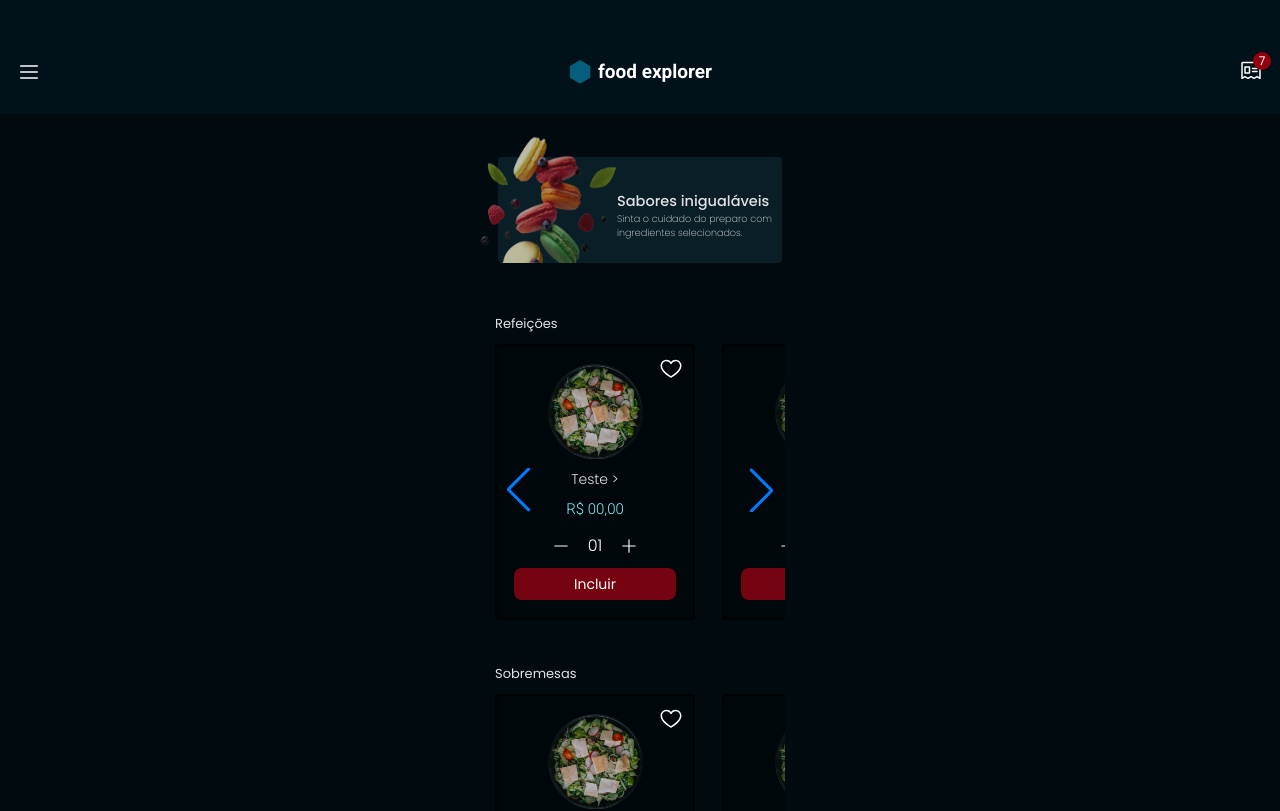
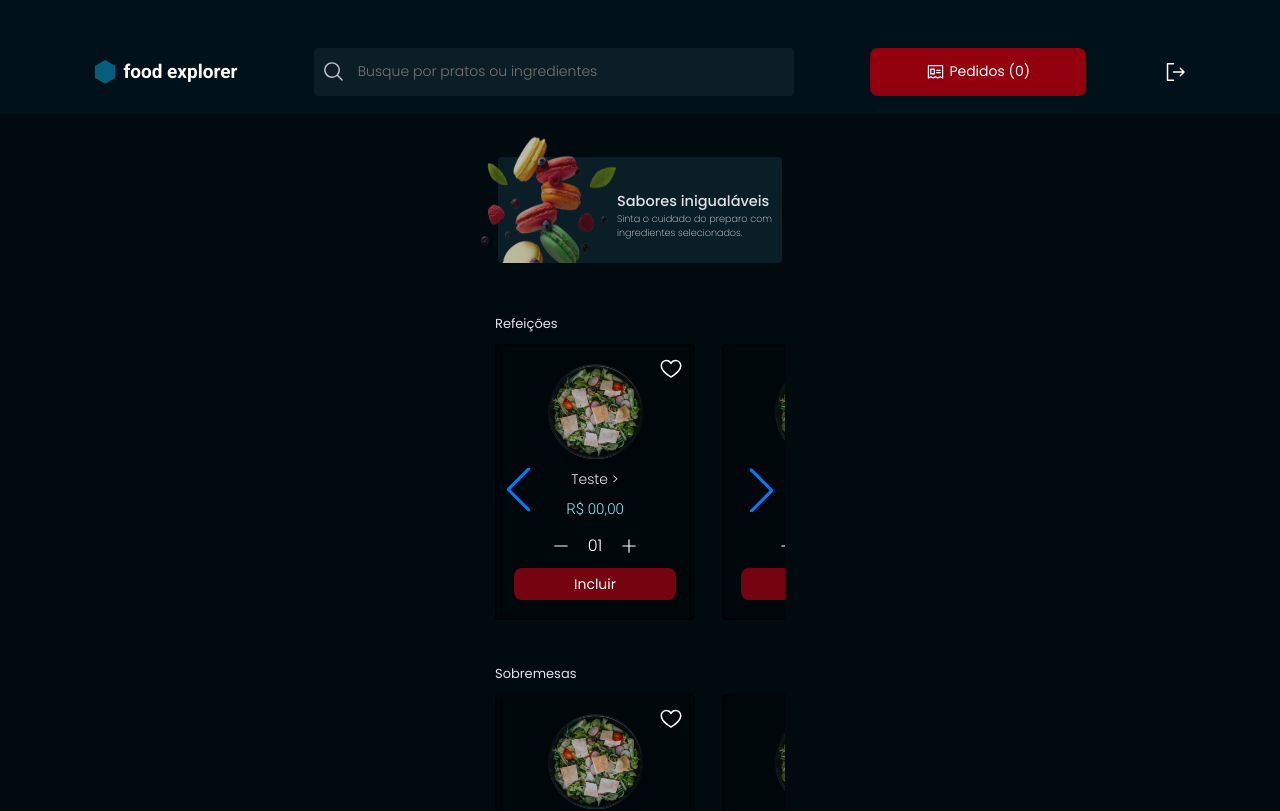
Before and after one commit to loren175/front-food-explorer, a React (Vite) app: page / in a window 1280 px wide. Shown: the top 811 px of the page. Built offline with nearby package versions, Linux system fonts and the light colour scheme.

Commit message:
add media query to navbar and change input widthStyle variable

```diff
--- a/src/components/Button/styles.js
+++ b/src/components/Button/styles.js
@@ -16,7 +16,7 @@ export const Container = styled.button`
 
   .paper-icon {
     width: 19px;
-    height: 16px;
+    height: 19px;
     margin-right: 4px;
   }
 `
--- a/src/components/Input/index.jsx
+++ b/src/components/Input/index.jsx
@@ -1,8 +1,7 @@
 import { Container } from "./styles"
 import { PiMagnifyingGlass } from "react-icons/pi"
 
-export function Input({ hasIcon, width, background, ...rest }) {
-  const widthStyle = width === "medium" ? "316px" : "100%"
+export function Input({ hasIcon, width, background, widthStyle, ...rest }) {
 
   const bgStyle = background === "dark_800" ? "#0D161B" : "#0D1D25"
 
--- a/src/components/Navbar/index.jsx
+++ b/src/components/Navbar/index.jsx
@@ -1,8 +1,17 @@
 import { Container, Brand } from "./styles"
-import { PiList, PiNewspaperClipping } from "react-icons/pi"
+
+import { Input } from "../Input"
+import { Button } from "../Button"
+import theme from "../../styles/theme"
+
+import { PiList, PiNewspaperClipping, PiSignOut } from "react-icons/pi"
 import { useState, useEffect } from "react"
+import { useMediaQuery } from "react-responsive"
+import { DEVICE_BREAKPOINTS } from "../../styles/deviceBreakPoints"
 
 export function Navbar({ isAdmin }) {
+  const isDesktop = useMediaQuery({ minWidth: DEVICE_BREAKPOINTS.LG })
+
   const [itemCount, setItemCount] = useState(0)
 
   useEffect(() => {
@@ -16,7 +25,8 @@ export function Navbar({ isAdmin }) {
 
   return (
     <Container>
-      <PiList size={24} />
+      {!isDesktop && <PiList size={24} />}
+
       <Brand>
         <svg
           width="24"
@@ -33,10 +43,32 @@ export function Navbar({ isAdmin }) {
         <h1>food explorer</h1>
         {isAdmin && <p>admin</p>}
       </Brand>
-      <div className="order-svg">
-        {!isAdmin && <PiNewspaperClipping size={24} />}
-        <div className="counter">{itemCount}</div>
-      </div>
+
+      {isDesktop && (
+        <Input
+          widthStyle="480px"
+          hasIcon={true}
+          placeholder="Busque por pratos ou ingredientes"
+        />
+      )}
+      {isDesktop && (
+        <Button
+          hasIcon={isAdmin ? false : true}
+          bgColor={theme.COLORS.RED_200}
+          text={isAdmin ? "Novo Prato" : "Pedidos (0)"}
+        />
+      )}
+
+      {!isDesktop ? (
+        !isAdmin && (
+          <>
+            <PiNewspaperClipping className="order-svg" size={24} />
+            <div className="counter">{itemCount}</div>
+          </>
+        )
+      ) : (
+        <PiSignOut size={24} />
+      )}
     </Container>
   )
 }
--- a/src/components/Navbar/styles.js
+++ b/src/components/Navbar/styles.js
@@ -1,4 +1,5 @@
 import styled from "styled-components"
+import { DEVICE_BREAKPOINTS } from "../../styles/deviceBreakPoints"
 
 export const Container = styled.header`
   width: 100%;
@@ -22,8 +23,8 @@ export const Container = styled.header`
 
   .counter {
     position: absolute;
-    top: -6px;
-    right: -8px;
+    top: 50px;
+    right: 10px;
     background-color: ${({ theme }) => theme.COLORS.RED_200};
     color: ${({ theme }) => theme.COLORS.LIGHT_100};
     font-size: 12px;
@@ -34,6 +35,16 @@ export const Container = styled.header`
     justify-content: center;
     align-items: center;
     font-family: "Poppins";
+  }
+
+  @media (min-width: ${DEVICE_BREAKPOINTS.LG}) {
+    justify-content: space-evenly;
+    div {
+      margin-bottom: 0;
+    }
+    button {
+      width: 216px;
+    }
   }
 `
 
@@ -55,4 +66,14 @@ export const Brand = styled.div`
   svg:hover {
     cursor: default;
   }
+
+  @media (min-width: ${DEVICE_BREAKPOINTS.LG}) {
+    position: relative;
+
+    p {
+      left: 105px;
+      position: absolute;
+      top: 20px;
+    }
+  }
 `
--- a/src/pages/SignIn/index.jsx
+++ b/src/pages/SignIn/index.jsx
@@ -28,14 +28,14 @@ export function SignIn() {
         <h2>Faça login</h2>
         <Section text="Email">
           <Input
-            width="medium"
+            widthStyle="316px"
             placeholder="Exemplo: exemplo@exemplo.com.br"
             type="email"
           />
         </Section>
         <Section text="Senha">
           <Input
-            width="medium"
+            widthStyle="316px"
             placeholder="No mínimo 6 caracteres"
             type="password"
           />
--- a/src/pages/SignUp/index.jsx
+++ b/src/pages/SignUp/index.jsx
@@ -28,21 +28,21 @@ export function SignUp() {
         <h2>Crie sua Conta</h2>
         <Section text="Seu nome">
           <Input
-            width="medium"
+            widthStyle="316px"
             placeholder="Exemplo: Maria da Silva"
             type="text"
           />
         </Section>
         <Section text="Email">
           <Input
-            width="medium"
+            widthStyle="316px"
             placeholder="Exemplo: exemplo@exemplo.com.br"
             type="email"
           />
         </Section>
         <Section text="Senha">
           <Input
-            width="medium"
+            widthStyle="316px"
             placeholder="No mínimo 6 caracteres"
             type="password"
           />
```
